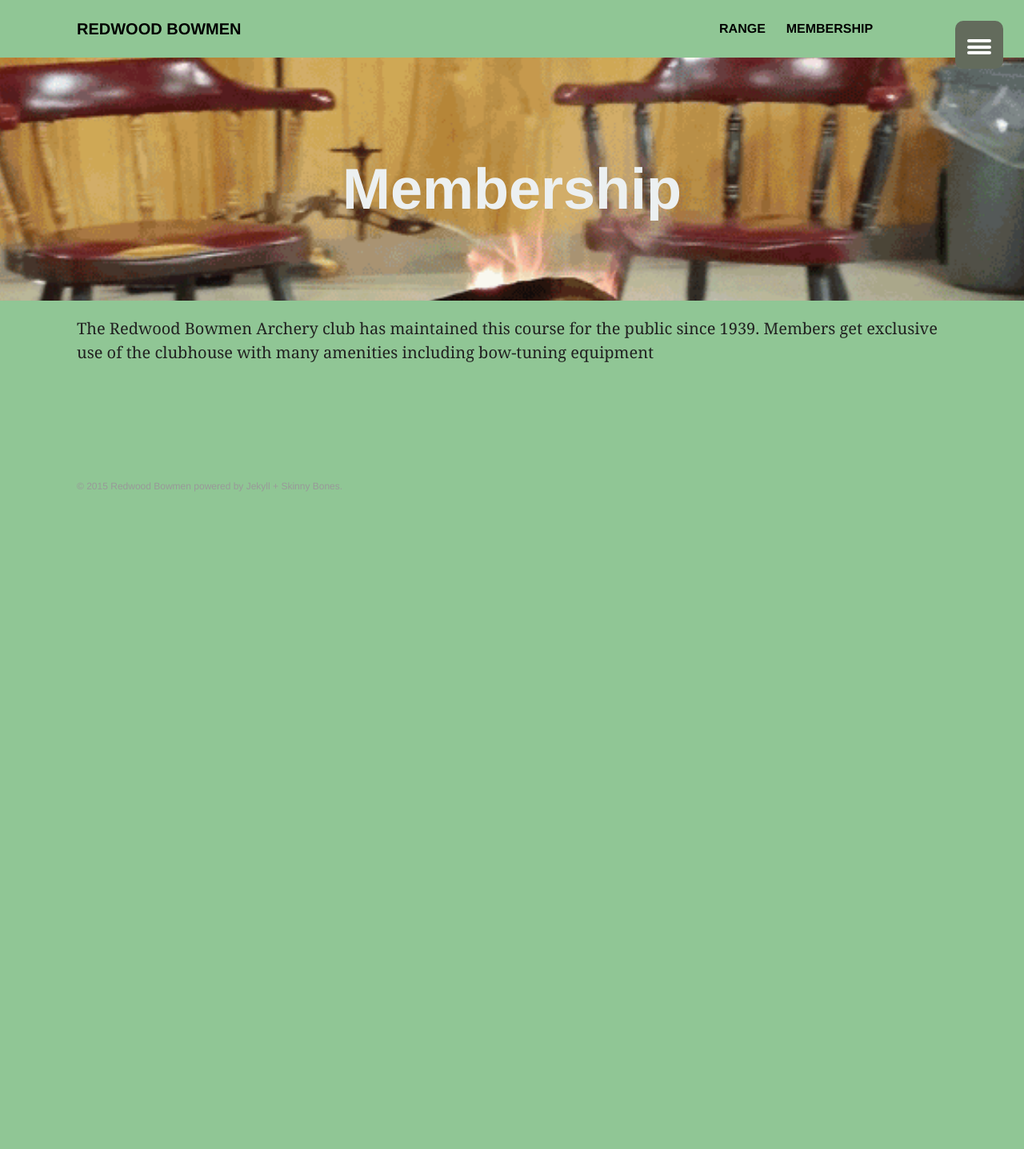
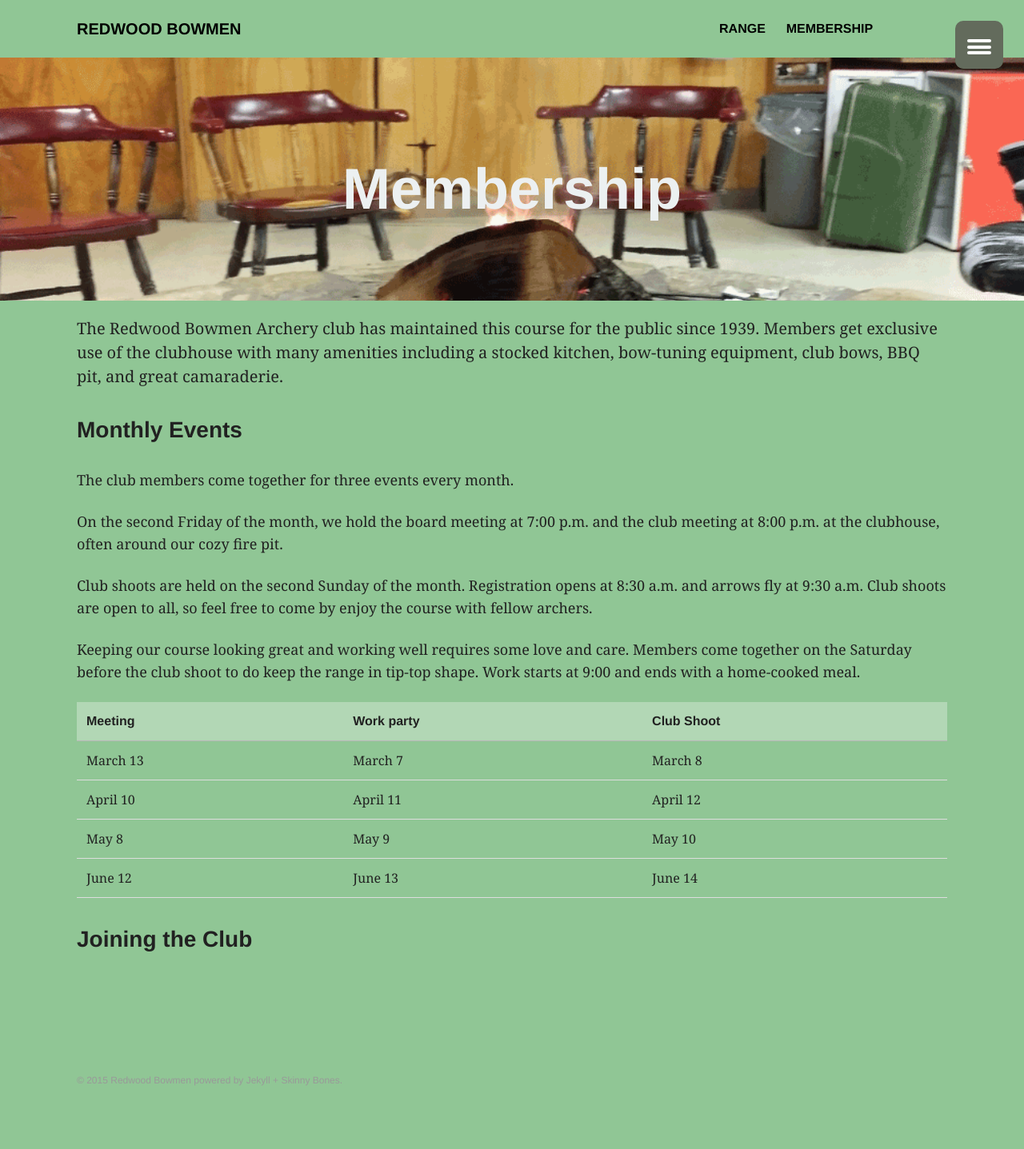
Before and after one commit to reboarchers/reboarchers.github.io, a Jekyll site: the page built from membership.md, in a window 1280 px wide. Shown: the whole page at 80% size. Built offline with Jekyll 4.4.1, drawn with Linux system fonts in a browser that asks for light colours; before the commit the page ends 900 px from its top, so only the background shows below that.

Commit message:
Added monthly events and short schedule.

```diff
--- a/membership.md
+++ b/membership.md
@@ -7,4 +7,27 @@
 ---
 
 The Redwood Bowmen Archery club has maintained this course for the public since 1939.
-Members get exclusive use of the clubhouse with many amenities including bow-tuning equipment
+Members get exclusive use of the clubhouse with many amenities including a stocked kitchen, bow-tuning equipment, club bows, BBQ pit, and great camaraderie.
+
+### Monthly Events
+The club members come together for three events every month.
+
+On the second Friday of the month, we hold the board meeting at 7:00 p.m. and the club meeting at 8:00 p.m. at the clubhouse, often around our cozy fire pit.
+
+Club shoots are held on the second Sunday of the month.
+Registration opens at 8:30 a.m. and arrows fly at 9:30 a.m.
+Club shoots are open to all, so feel free to come by enjoy the course with fellow archers.
+
+Keeping our course looking great and working well requires some love and care.
+Members come together on the Saturday before the club shoot to do keep the range in tip-top shape.
+Work starts at 9:00 and ends with a home-cooked meal.
+
+Meeting | Work party | Club Shoot
+--------|------------|-----------
+March 13| March 7    | March 8
+April 10| April 11   | April 12
+May 8   | May 9      | May 10
+June 12 | June 13    | June 14
+
+
+### Joining the Club
```
